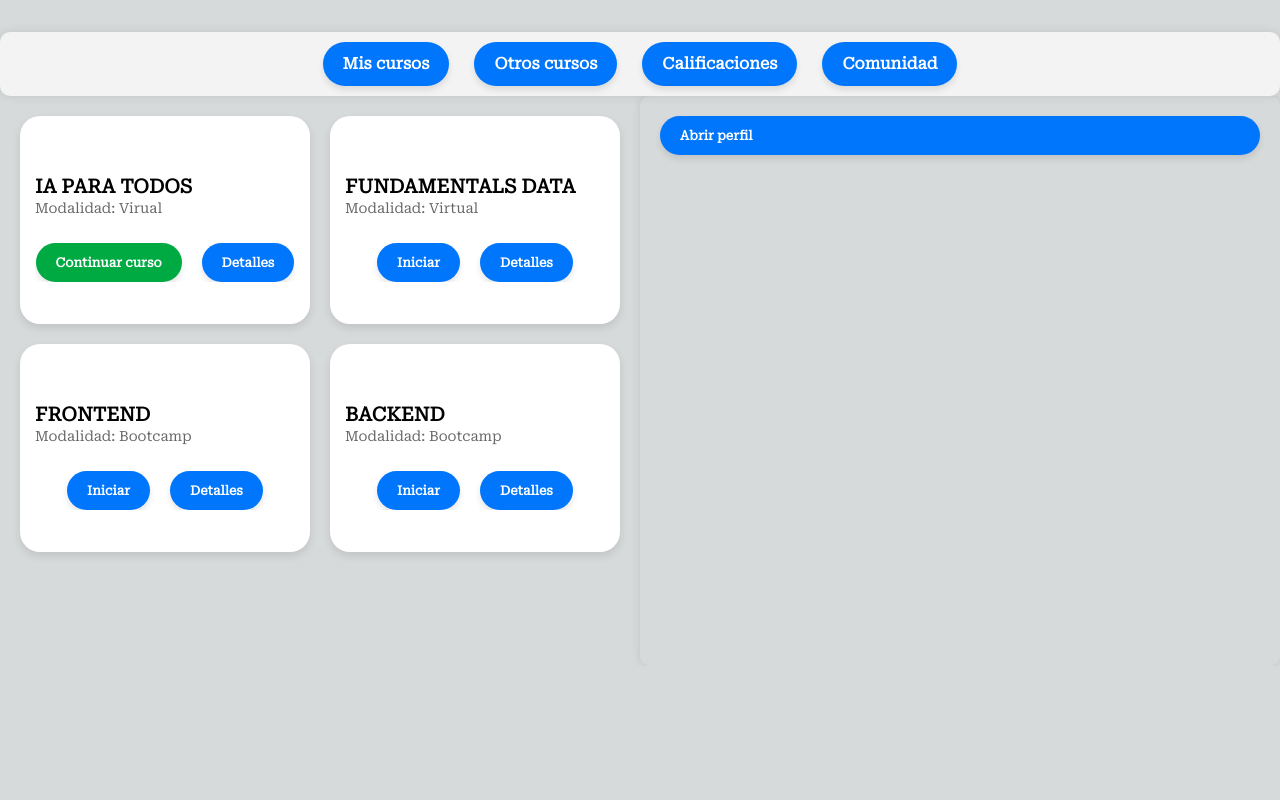
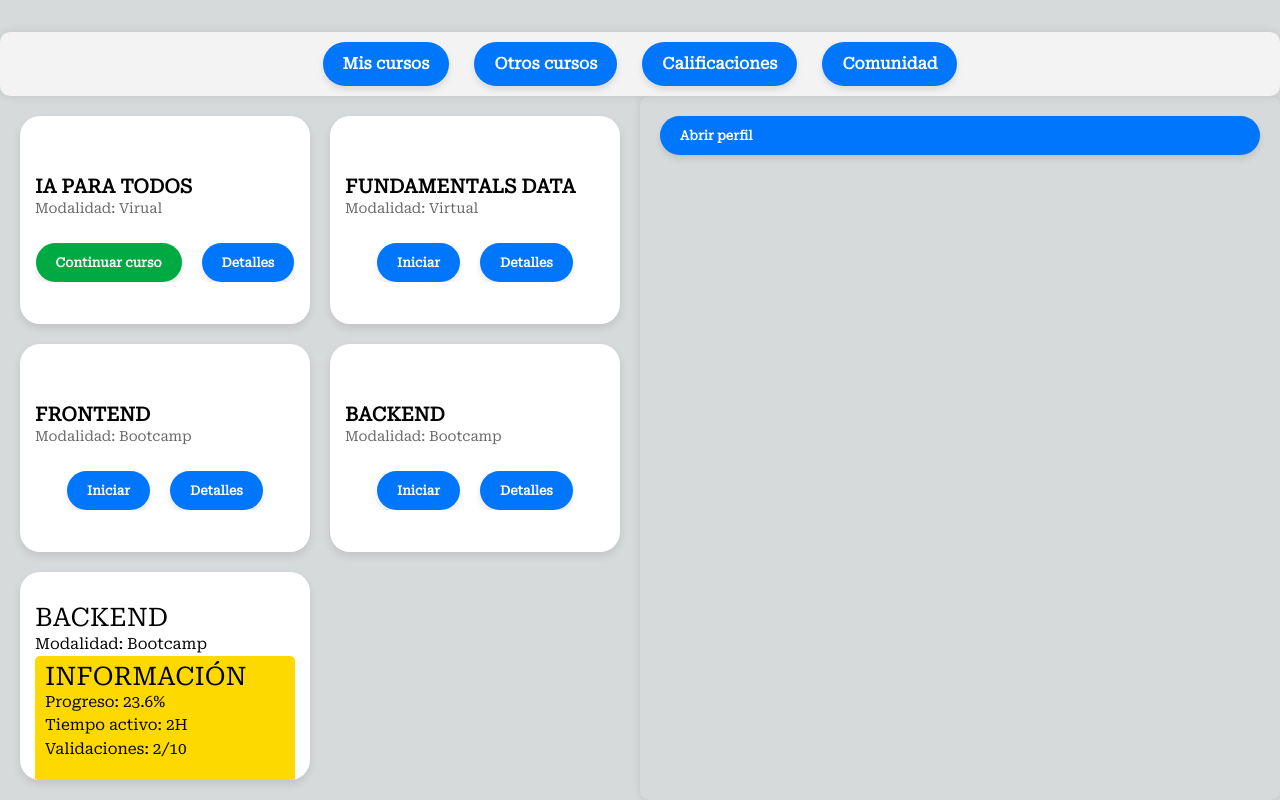
Before and after one commit to rebenew/frontendOmegaCursos, an Angular app: page /home-student in a window 1280 px wide. Shown: the part 240-1040 px from the top of the page. Before the commit the page ends 906 px from the top, so only its background shows below. Built offline with nearby package versions, Linux system fonts and the light colour scheme.

Commit message:
plantilla flip-card

```diff
--- a/src/app/students-dashboard/home-student/home-student.component.html
+++ b/src/app/students-dashboard/home-student/home-student.component.html
@@ -70,6 +70,26 @@
           </div>
         </div>
 
+        <div class="course-card">
+          <div class="course-card-content">
+            <div class="course-class-title-front">
+              <h3>BACKEND</h3>
+              <p>Modalidad: Bootcamp</p>
+
+              <div class="course-class-title-back">
+                <h3>INFORMACIÓN</h3>
+                <p>Progreso: 23.6%</p>
+                <p>Tiempo activo: 2H</p>
+                <p>Validaciones: 2/10</p>
+                <div class="container-btn">
+                <button class="start-btn">Iniciar</button>
+                <button class="details-btn">Detalles</button>
+                </div>
+              </div>
+            </div>
+          </div>
+        </div>
+
 
     </section>
 
--- a/src/app/students-dashboard/home-student/home-student.component.scss
+++ b/src/app/students-dashboard/home-student/home-student.component.scss
@@ -221,6 +221,15 @@ h2 {
   color: #666;
 }
 
+.course-class-title-back{
+  background: #fdd900;
+  color: black;
+  padding: 5px 10px;
+  border-radius: 5px;
+  margin-bottom: 5px;
+
+}
+
 .student-profile {
   flex: 1;
   margin-left: em; /* Espacio entre las secciones */
```
